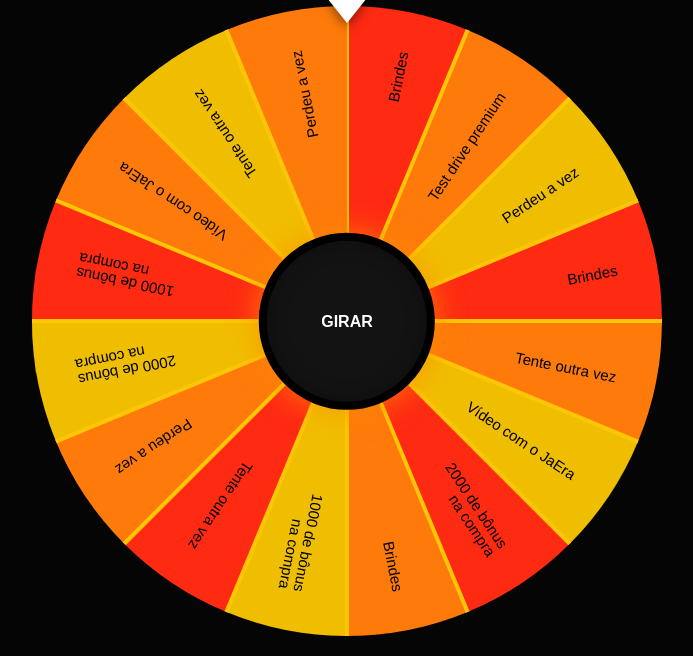
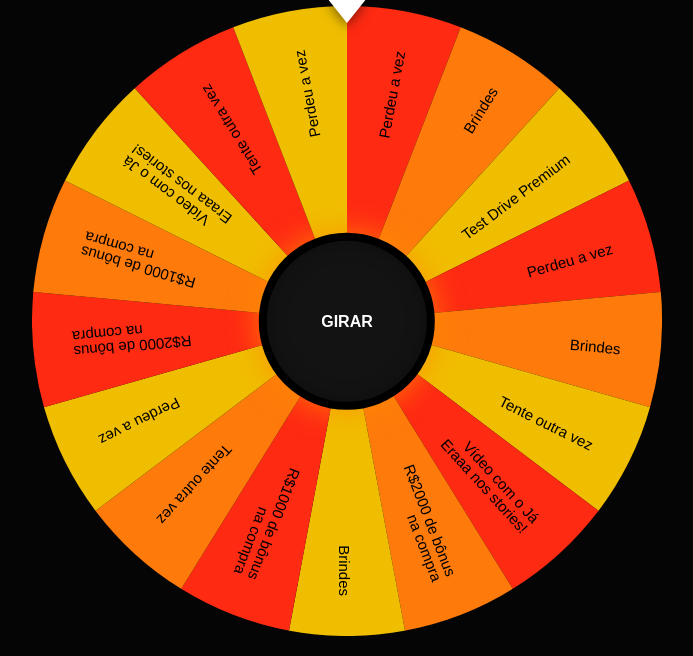
Before and after one commit to tonooe/roleta2, a plain HTML site: page index.html in a window 1280 px wide. Shown: the part 192-848 px from the top of the page, without its empty margins (293-986 px from the left). Drawn offline with Linux system fonts and the light colour scheme.

Commit message:
atulizei os premios

```diff
--- a/index.html
+++ b/index.html
@@ -129,22 +129,23 @@
     <script>
         // ===== CONFIGURE SEUS PRÊMIOS AQUI =====
         const sectors = [
-            { color: "#FE2A12", text: "#000000", label: "Brindes" },
-            { color: "#FE7A0B", text: "#000000", label: "Test drive premium" },
+            { color: "#FE2A12", text: "#000000", label: "Perdeu a vez" },
+            { color: "#FE7A0B", text: "#000000", label: "Brindes" },
+            { color: "#F0BE00", text: "#000000", label: "Test Drive Premium" },
+            { color: "#FE2A12", text: "#000000", label: "Perdeu a vez" },
+            { color: "#FE7A0B", text: "#000000", label: "Brindes" },
+            { color: "#F0BE00", text: "#000000", label: "Tente outra vez" },
+            { color: "#FE2A12", text: "#000000", label: "Vídeo com o Já Eraaa nos stories!" },
+            { color: "#FE7A0B", text: "#000000", label: "R$2000 de bônus na compra" },
+            { color: "#F0BE00", text: "#000000", label: "Brindes" },
+            { color: "#FE2A12", text: "#000000", label: "R$1000 de bônus na compra" },
+            { color: "#FE7A0B", text: "#000000", label: "Tente outra vez" },
             { color: "#F0BE00", text: "#000000", label: "Perdeu a vez" },
-            { color: "#FE2A12", text: "#000000", label: "Brindes" },
-            { color: "#FE7A0B", text: "#000000", label: "Tente outra vez" },
-            { color: "#F0BE00", text: "#000000", label: "Vídeo com o JaEra" },
-            { color: "#FE2A12", text: "#000000", label: "2000 de bônus na compra" },
-            { color: "#FE7A0B", text: "#000000", label: "Brindes" },
-            { color: "#F0BE00", text: "#000000", label: "1000 de bônus na compra" },
+            { color: "#FE2A12", text: "#000000", label: "R$2000 de bônus na compra" },
+            { color: "#FE7A0B", text: "#000000", label: "R$1000 de bônus na compra" },
+            { color: "#F0BE00", text: "#000000", label: "Vídeo com o Já Eraaa nos stories!" },
             { color: "#FE2A12", text: "#000000", label: "Tente outra vez" },
-            { color: "#FE7A0B", text: "#000000", label: "Perdeu a vez" },
-            { color: "#F0BE00", text: "#000000", label: "2000 de bônus na compra" },
-            { color: "#FE2A12", text: "#000000", label: "1000 de bônus na compra" },
-            { color: "#FE7A0B", text: "#000000", label: "Vídeo com o JaEra" },
-            { color: "#F0BE00", text: "#000000", label: "Tente outra vez" },
-            { color: "#FE7A0B", text: "#000000", label: "Perdeu a vez" },
+            { color: "#F0BE00", text: "#000000", label: "Perdeu a vez" },
         ];
         // ========================================
 
@@ -176,14 +177,6 @@
             ctx.arc(rad, rad, rad, ang, ang + arc);
             ctx.lineTo(rad, rad);
             ctx.fill();
-
-            // Linhas divisórias
-            ctx.beginPath();
-            ctx.strokeStyle = sector.color === "#FFC605" ? "#FFC605" : "#FFC605";
-            ctx.lineWidth = 4;
-            ctx.moveTo(rad, rad);
-            ctx.lineTo(rad + rad * Math.cos(ang), rad + rad * Math.sin(ang));
-            ctx.stroke();
 
             // Texto
             ctx.translate(rad, rad);
```
